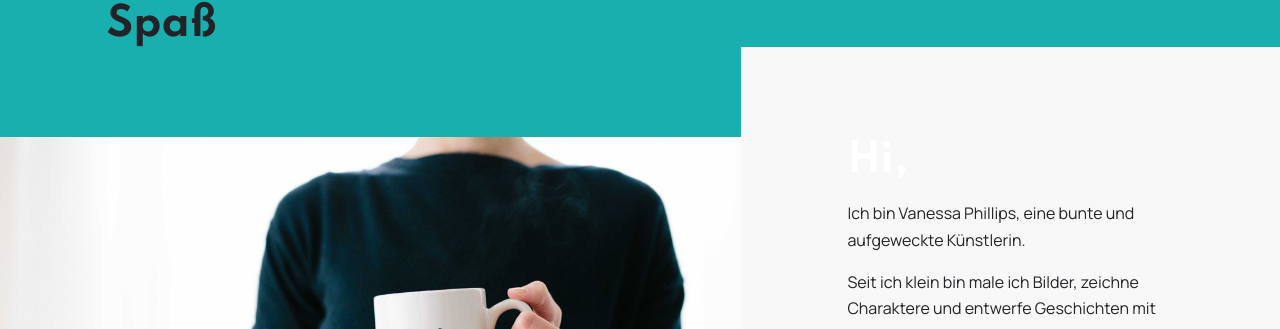
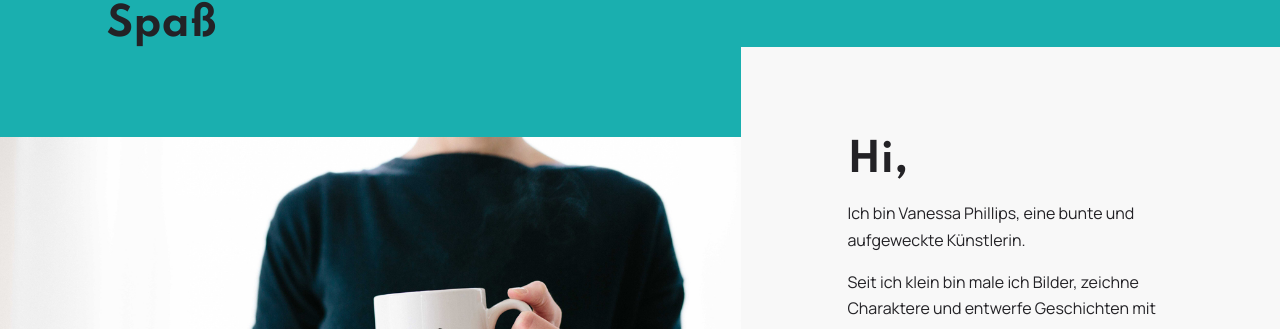
Before and after one commit to Schrank/nessi, a Jekyll site: the page built from index.md, in a window 1280 px wide. Shown: the part 311-640 px from the top of the page. Built offline with Jekyll 4.4.1, drawn with Linux system fonts in a browser that asks for light colours; some web fonts are replaced; comment, search, counter and statistics services are not loaded.

Commit message:
fix broken HTML

```diff
--- a/_layouts/home.html
+++ b/_layouts/home.html
@@ -15,7 +15,7 @@
         </div>
         <div class="block-content">
             <div class="text-wrapper text-white">
-                <h3 class="card_title mbr-fonts-style mb-3 display-5">
+                <h3 class="card_title mbr-fonts-style mb-3 display-5 mbr-section-title">
                     <strong>Hi,</strong>
                 </h3>
                 <p class="mbr-text mbr-fonts-style display-4">Ich bin Vanessa Phillips, eine bunte und aufgeweckte
@@ -67,8 +67,8 @@
                             <img src="{{ image.image | relative_url}}" alt="{{ image.alt }}">
                         </a>
                     </div>
-                    {% comment %}
                     <div class="card-content text-white">
+                        {% comment %}
                         <div class="post_wrap">
                             <div class="card_post">
                                 <div class="image_post">
```
